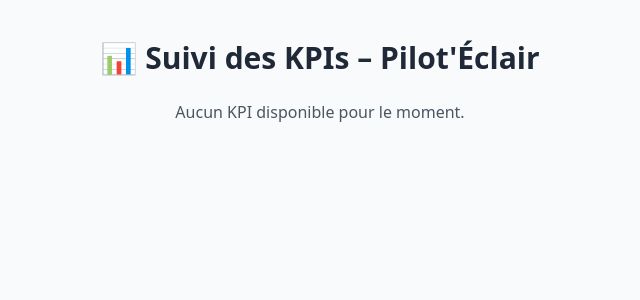
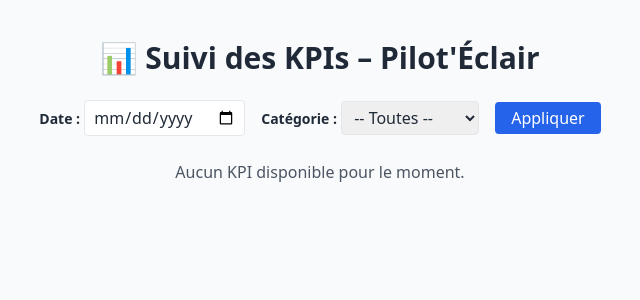
Before and after one commit to EliandyDumortier/pilotage_eclair, a Django app: page / in a window 1280 px wide. Shown: the top 300 px of the page, without its empty margins (320-960 px from the left). Run offline with Django 5.2, Linux system fonts and the light colour scheme; data that the repository does not hold is empty; some libraries are stand-ins or nearby versions.

Commit message:
Ajout de la catégorie KPI + filtres date et catégorie

```diff
--- a/pilot/templates/pilot/dashboard.html
+++ b/pilot/templates/pilot/dashboard.html
@@ -5,6 +5,37 @@
 {% block content %}
     <h1 class="text-3xl font-bold mb-6 text-center">📊 Suivi des KPIs – Pilot'Éclair</h1>
 
+    <!-- Formulaire de filtre -->
+    <form method="get" class="mb-6 flex flex-col md:flex-row items-center gap-4 justify-center">
+        <div>
+            <label for="date" class="text-sm font-semibold">Date :</label>
+            <input type="date" id="date" name="date" value="{{ date_selected }}"
+                   class="border rounded px-2 py-1">
+        </div>
+
+        <div>
+            <label for="categorie" class="text-sm font-semibold">Catégorie :</label>
+            <select name="categorie" id="categorie" class="border rounded px-2 py-1">
+                <option value="">-- Toutes --</option>
+                {% for key, label in categories %}
+                    <option value="{{ key }}" {% if key == categorie_selected %}selected{% endif %}>
+                        {{ label }}
+                    </option>
+                {% endfor %}
+            </select>
+        </div>
+
+        <div class="flex items-center gap-2">
+            <button type="submit" class="bg-blue-600 text-white px-4 py-1 rounded hover:bg-blue-700">
+                Appliquer
+            </button>
+            {% if filter_applied %}
+                <a href="{% url 'dashboard' %}" class="text-sm text-red-600 underline">Réinitialiser</a>
+            {% endif %}
+        </div>
+    </form>
+
+    <!-- Affichage des KPIs -->
     {% if kpis %}
         <div class="grid grid-cols-1 md:grid-cols-2 gap-6">
             {% for kpi in kpis %}
@@ -17,18 +48,6 @@
                     <p><strong>Valeur actuelle :</strong> {{ kpi.valeur_actuelle }}</p>
                     <p><strong>Objectif :</strong> {{ kpi.objectif }}</p>
                     <p><strong>Écart :</strong>
-                        <form method="get" class="mb-6 flex items-center gap-3">
-                            <label for="date" class="text-sm font-semibold">Filtrer par date :</label>
-                            <input type="date" id="date" name="date" value="{{ date_selected }}"
-                                   class="border rounded px-2 py-1">
-                            <button type="submit" class="bg-blue-600 text-white px-3 py-1 rounded hover:bg-blue-700">
-                                Appliquer
-                            </button>
-                            {% if filter_applied %}
-                                <a href="{% url 'dashboard' %}" class="text-sm text-red-600 underline ml-3">Réinitialiser</a>
-                            {% endif %}
-                        </form>
-
                         {% if kpi.ecart > 0 %}
                             <span class="text-green-600 font-bold">+{{ kpi.ecart }}</span>
                         {% elif kpi.ecart < 0 %}
@@ -37,6 +56,7 @@
                             <span class="text-gray-600">0</span>
                         {% endif %}
                     </p>
+                    <p><strong>Catégorie :</strong> {{ kpi.get_categorie_display }}</p>
                     <p class="text-sm text-gray-500 mt-2">Date : {{ kpi.date }}</p>
                 </div>
             {% endfor %}
--- a/pilot/views.py
+++ b/pilot/views.py
@@ -12,8 +12,28 @@ class DashboardView(TemplateView):
 
     def get_context_data(self, **kwargs):
         context = super().get_context_data(**kwargs)
-        context['kpis'] = KPI.objects.all().order_by('-date')
+        date_filter = self.request.GET.get('date')
+        categorie_filter = self.request.GET.get('categorie')
+
+        kpis = KPI.objects.all()
+
+        if date_filter:
+            from django.utils.dateparse import parse_date
+            date = parse_date(date_filter)
+            if date:
+                kpis = kpis.filter(date=date)
+                context['date_selected'] = date_filter
+                context['filter_applied'] = True
+
+        if categorie_filter:
+            kpis = kpis.filter(categorie=categorie_filter)
+            context['categorie_selected'] = categorie_filter
+            context['filter_applied'] = True
+
+        context['kpis'] = kpis.order_by('-date')
+        context['categories'] = KPI.CATEGORIES
         return context
+
 
 # Formulaire pour les commentaires
 class CommentaireForm(forms.ModelForm):
```
